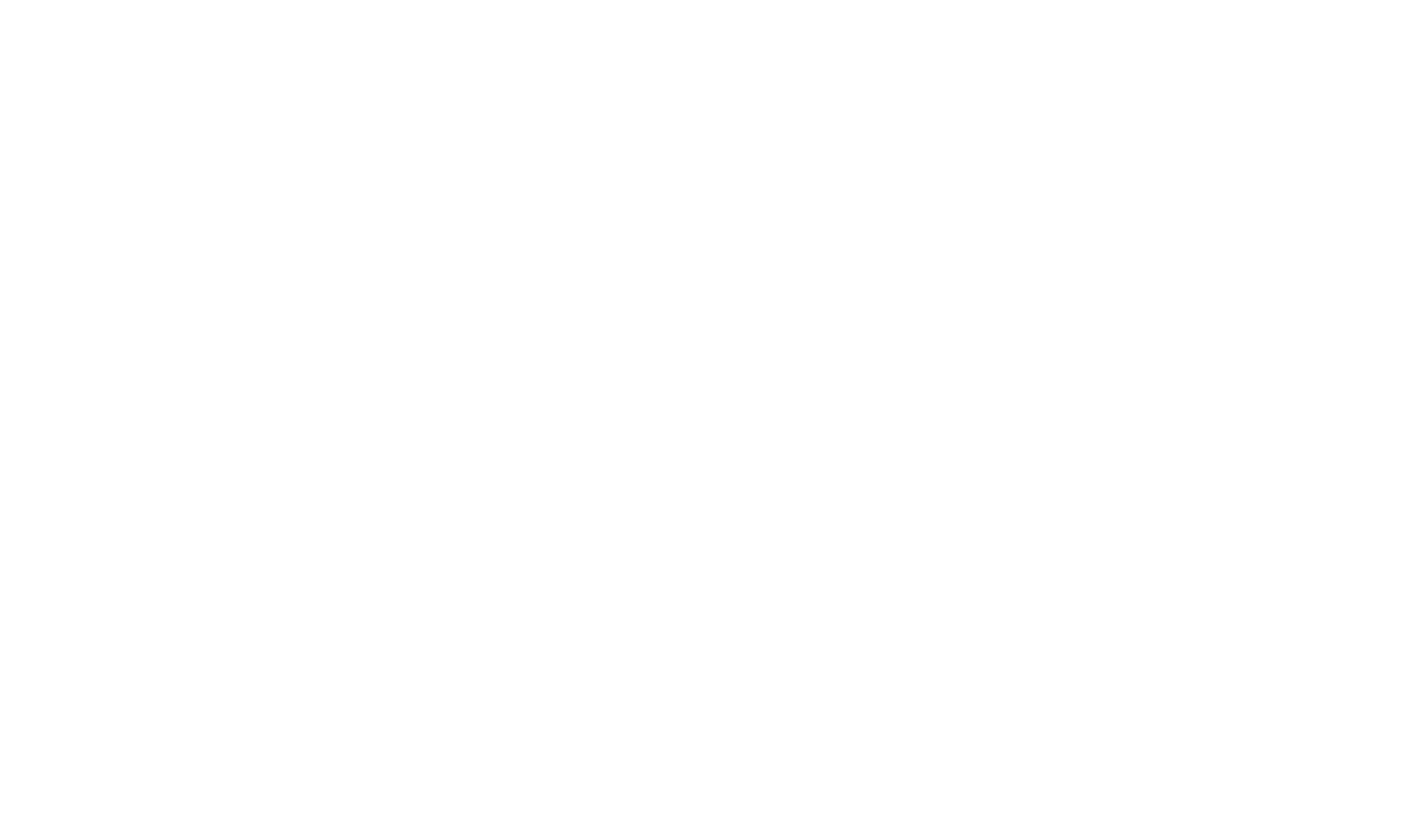
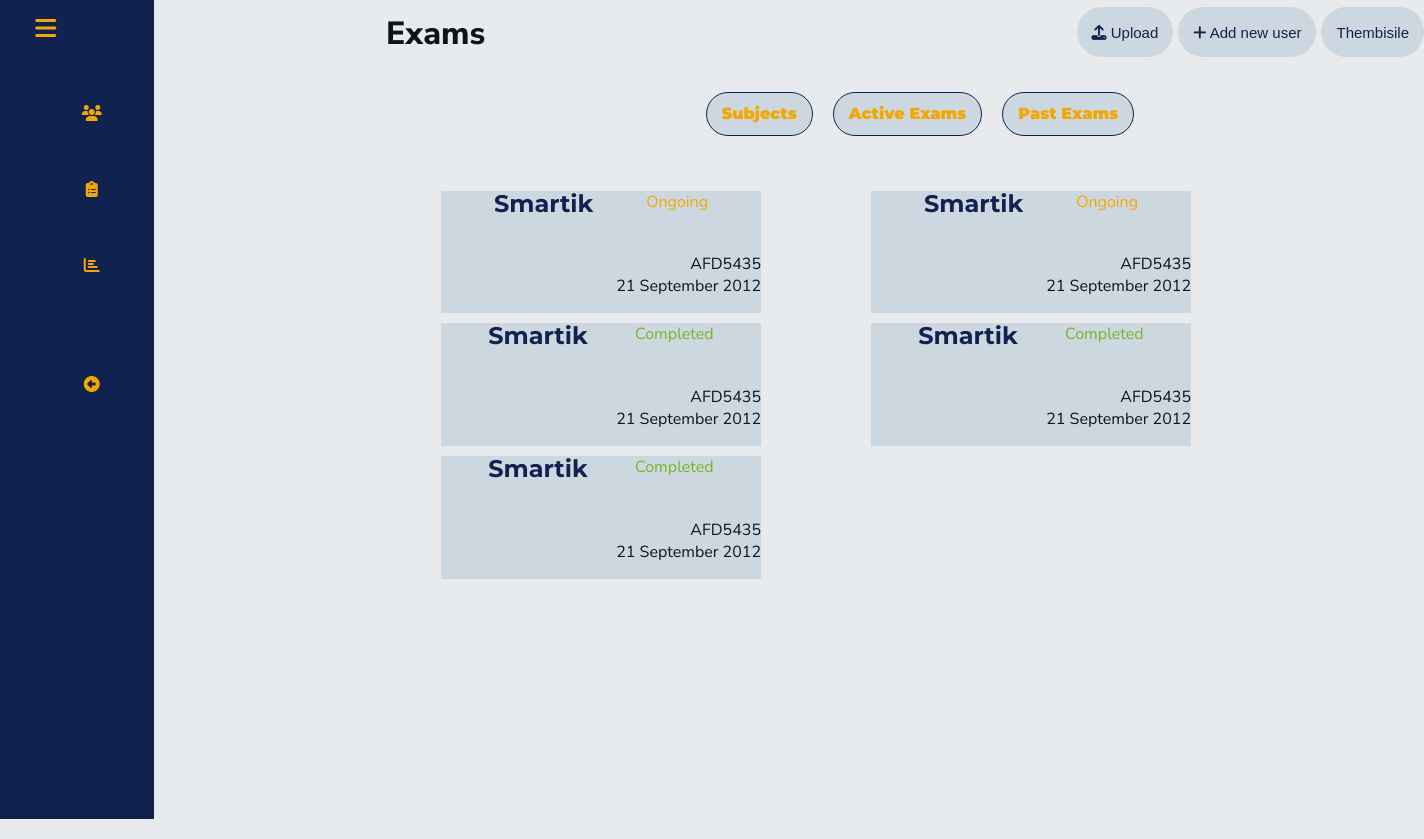
Before and after one commit to ElectroniGo/smartik, an Electron app: page apps/desktop/src/exam.html in a window 1280 px wide. Shown: the whole page, 1424 px wide, since content can reach past the window. Before the commit the page ends 800 px from the top, so only its background shows below. Drawn offline with Linux system fonts and the light colour scheme.

Commit message:
feat: implement exam management page and upload functionality

```diff
--- a/apps/desktop/src/exam.html
+++ b/apps/desktop/src/exam.html
@@ -0,0 +1,210 @@
+<!DOCTYPE html>
+<html>
+
+<head>
+    <meta charset="UTF-8" />
+    <title>Smartik-dashboard</title>
+    <link rel="stylesheet" href="index.css" />
+    <style>
+        .banner{
+            display: flex;
+            justify-content: space-between;
+            margin-left: 50px;
+            margin-top: 40px;
+        }
+        .banner h1{
+            font-size: 2rem;
+            font-weight: 800;
+            margin-top: 5px;
+        }
+        .banner-btns{
+            display: flex;
+            justify-content: center;
+            gap: 5px;
+        }
+        .banner-btns button{
+            background-color: #cdd7df;
+            border-radius: 30px;
+            color: #112250;
+            font-size: 15px;
+            height: 50px;
+            padding: 10px 15px;
+        }
+        .banner-btns button:hover{
+            background-color: #112250;
+            color: #f1a805;
+        }
+
+        .box{
+            display: flex;
+            flex-direction: row;
+            justify-content: center;
+            gap: 20px;
+            margin-left: 80px;
+            margin-top: 10px;
+        }
+        .card{
+            background-color: #cdd7df;
+            border: 1px solid #112250;
+            border-radius: 25px;
+            cursor: pointer;
+            padding: 10px 15px;
+        }
+        .card a{
+            color: #f1a805;
+            font-family: "Montserrat", sans-serif;
+            font-size: 1rem;
+            font-weight: 900;
+        }
+        .exam{
+            display: flex;
+            justify-content: space-between;
+            margin-top: 40px;
+            padding: 15px 5px;
+        }
+        .exambox{
+            display: grid;
+            gap: 10px;
+            grid-template-columns: 1fr 1fr;
+            justify-content: start;
+        }
+        .Active-exam{
+            background-color: #cdd7df;
+            color: #0e141c;
+            margin-left: 100px;
+            width: 25vw;
+        }
+        .Active-exam ul{
+            text-align: right;
+        }
+        .Active-exam li{
+            list-style: none;
+        }
+        h2{
+            color: #112250;
+            font-family: "Montserrat", sans-serif;
+            margin-top: -2px;
+        }
+        .sub{
+            display: flex;
+            justify-content: space-evenly;
+            text-align: center;
+        }
+        .sub span{
+            color: #79b425;
+        }
+    </style>
+</head>
+
+<body>
+    <nav class="sidebar">
+        <div class="logo">
+            <img src="Vector.png">
+        </div>
+        <i class="fa-solid fa-bars" id="btn"></i>
+        <ul class="nav-links">
+            <li>
+                <a href="index.html"><i class="fa-solid fa-users"></i><span>Students</span></a>
+            </li>
+            <li>
+                <a href="exam.html"><i class="fa-solid fa-clipboard-list"></i><span>Exams</span></a>
+            </li>
+            <li>
+                <a href=""><i class="fa-solid fa-chart-bar"></i><span>Reports</span></a>
+            </li>
+            <br>
+            <br>
+            <li>
+                <a href="" class="logout"><i class="fa-solid fa-circle-left"></i> <span>Logout</span></a>
+            </li>
+        </ul>
+    </nav>
+    <section>
+        <div class="banner">
+            <h1>Exams</h1>
+            <div class="banner-btns">
+                <button id="upload"><i class="fa-solid fa-upload"></i> Upload</button>
+                <button><i class="fa-solid fa-plus"></i> Add new user</button>
+                <button>Thembisile</button>
+              <!--  <button class="note"></button>-->
+            </div>
+        </div>
+       <div class="exam-container">
+        <div class="box">
+            <div class="card"><a href="">Subjects</a></div>
+            <div class="card"><a href="">Active Exams</a></div>
+            <div class="card"><a href="">Past Exams</a></div>
+        </div>
+        <div class="exam">
+        <main>
+            <div class="exambox">
+            <div class="Active-exam">
+                <div class="sub">
+                <h2>Smartik</h2>
+                <span style="color: #f1a805;">Ongoing</span>
+                </div>
+                <ul>
+                    <li>AFD5435</li>
+                    <li>21 September 2012</li>
+                </ul>
+            </div>
+            <div class="Active-exam">
+                <div class="sub">
+                    <h2>Smartik</h2>
+                    <span style="color: #f1a805;">Ongoing</span>
+                </div>
+                <ul>
+                    <li>AFD5435</li>
+                    <li>21 September 2012</li>
+                </ul>
+            </div>
+            <div class="Active-exam">
+                <div class="sub">
+                    <h2>Smartik</h2>
+                    <span>Completed</span>
+                </div>
+                <ul>
+                    <li>AFD5435</li>
+                    <li>21 September 2012</li>
+                </ul>
+            </div>
+            <div class="Active-exam">
+                <div class="sub">
+                    <h2>Smartik</h2>
+                    <span>Completed</span>
+                </div>
+                <ul>
+                    <li>AFD5435</li>
+                    <li>21 September 2012</li>
+                </ul>
+            </div>
+            <div class="Active-exam">
+                <div class="sub">
+                    <h2>Smartik</h2>
+                    <span>Completed</span>
+                </div>
+                <ul>
+                    <li>AFD5435</li>
+                    <li>21 September 2012</li>
+                </ul>
+            </div>
+            </div>
+        </main>
+    </div>
+       </div>
+    </section>
+
+<script>
+let btn = document.getElementById("btn");
+let sidebar = document.querySelector(".sidebar");
+btn.addEventListener("click", () => {
+sidebar.classList.toggle("active");
+});
+
+let upload = document.getElementById('upload');
+upload.addEventListener('click', () => {
+    window.open("upload.html", "__self")
+})
+</script>
+</body>
+</html>
--- a/apps/desktop/src/index.css
+++ b/apps/desktop/src/index.css
@@ -89,7 +89,7 @@ a{
 }
 .nav-links a{
   align-items: center;
-  color: black;
+  color: #0e141c;
   border-radius: 15px;
   display: flex;
   height: 100%;
```
Also changed, not shown: apps/desktop/src/index.html (+2 -1 lines), apps/desktop/src/newstudent.html (+62 -28 lines), apps/desktop/src/preload.js (+38 -0 lines), apps/desktop/src/upload.html (added, +167 -0 lines).
